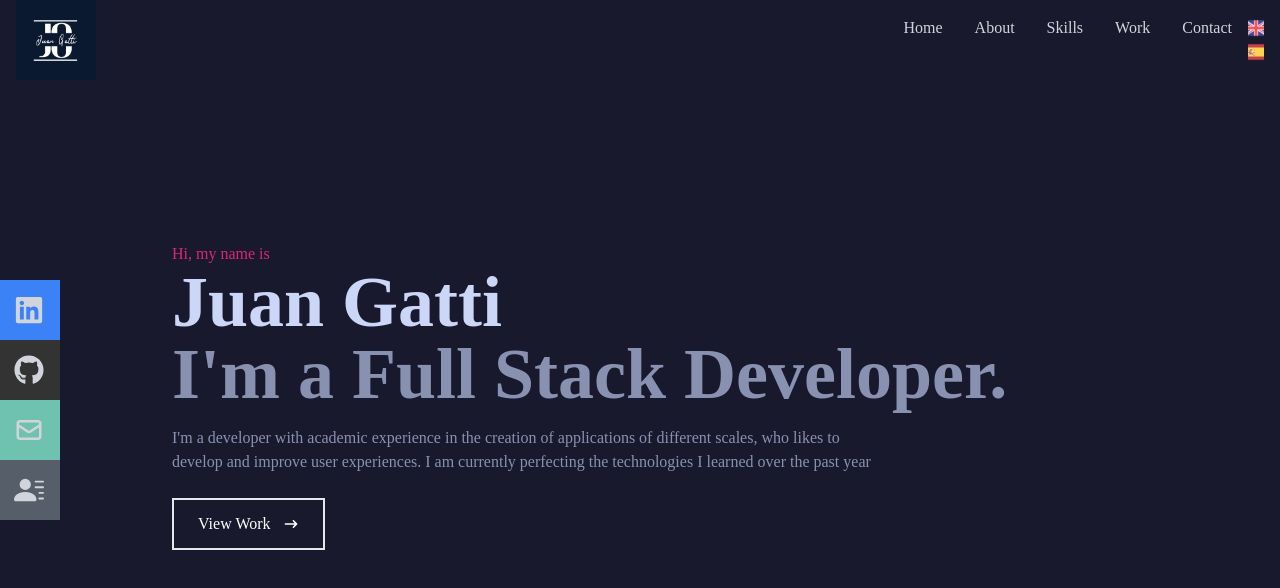
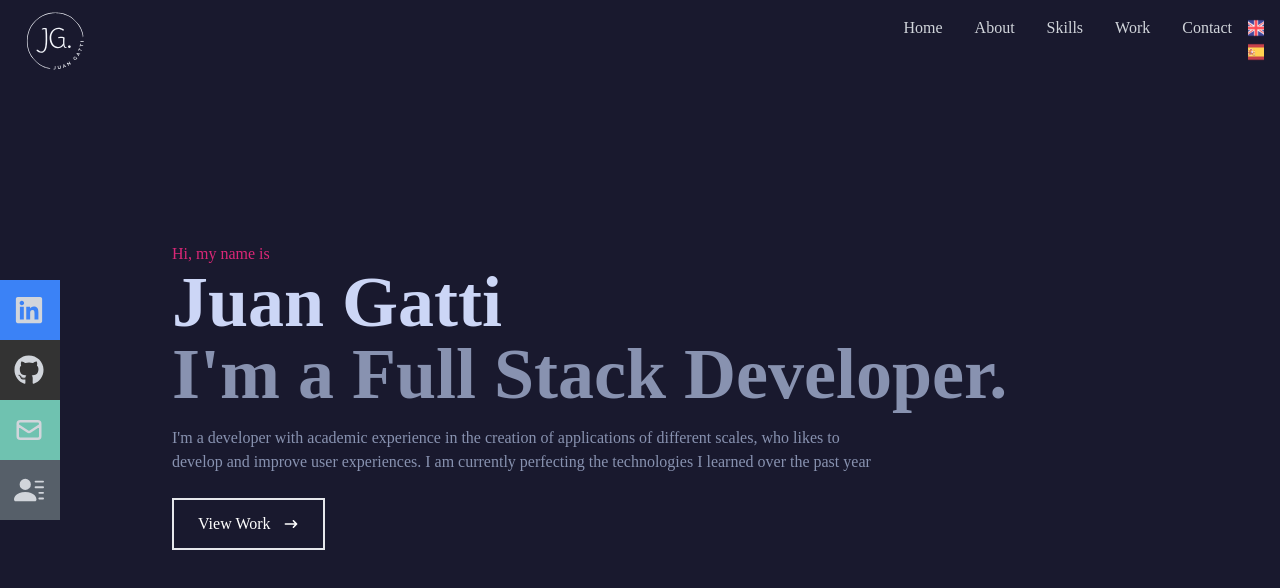
Before and after one commit to juangatti/portafolio, a React (Create React App) app: page / in a window 1280 px wide. Shown: the top 588 px of the page. Built offline with nearby package versions, Linux system fonts and the light colour scheme.

Commit message:
Logo Change

```diff
--- a/public/index.html
+++ b/public/index.html
@@ -2,7 +2,7 @@
 <html lang="en">
   <head>
     <meta charset="utf-8" />
-    <link rel="icon" href="%PUBLIC_URL%/JGLogo.png" />
+    <link rel="icon" href="%PUBLIC_URL%/LogoJG.svg" />
     <meta name="viewport" content="width=device-width, initial-scale=1" />
     <meta name="theme-color" content="#000000" />
     <meta
--- a/src/components/Navbar/Navbar.jsx
+++ b/src/components/Navbar/Navbar.jsx
@@ -4,7 +4,7 @@ import { HiOutlineMail } from 'react-icons/hi';
 import { BsFillPersonLinesFill } from 'react-icons/bs'
 import Cv_ENG from '../../assets/CV_EN.pdf'
 import Cv_ES from '../../assets/CV_ES.pdf'
-import JGLogo from '../../assets/JGLogo.png'
+import  LogoJG from '../../assets/LogoJG.svg'
 import { useSelector } from 'react-redux'
 import MenuEng from './Menu_eng';
 import { Link } from 'react-scroll'
@@ -25,7 +25,7 @@ export default function Navbar() {
     return (
         <div className='fixed w-full h-[80px] flex justify-between items-center px-4 bg-[#19192e] text-gray-300' >
             <div>
-                <img src={JGLogo} alt="Logo" style={{ width: '80px' }} />
+                <img src={LogoJG} alt="Logo" style={{ width: '80px' }} />
             </div>
 
 
```
Also changed, not shown: public/LogoJG.svg (added), src/assets/LogoJG.svg (added).
